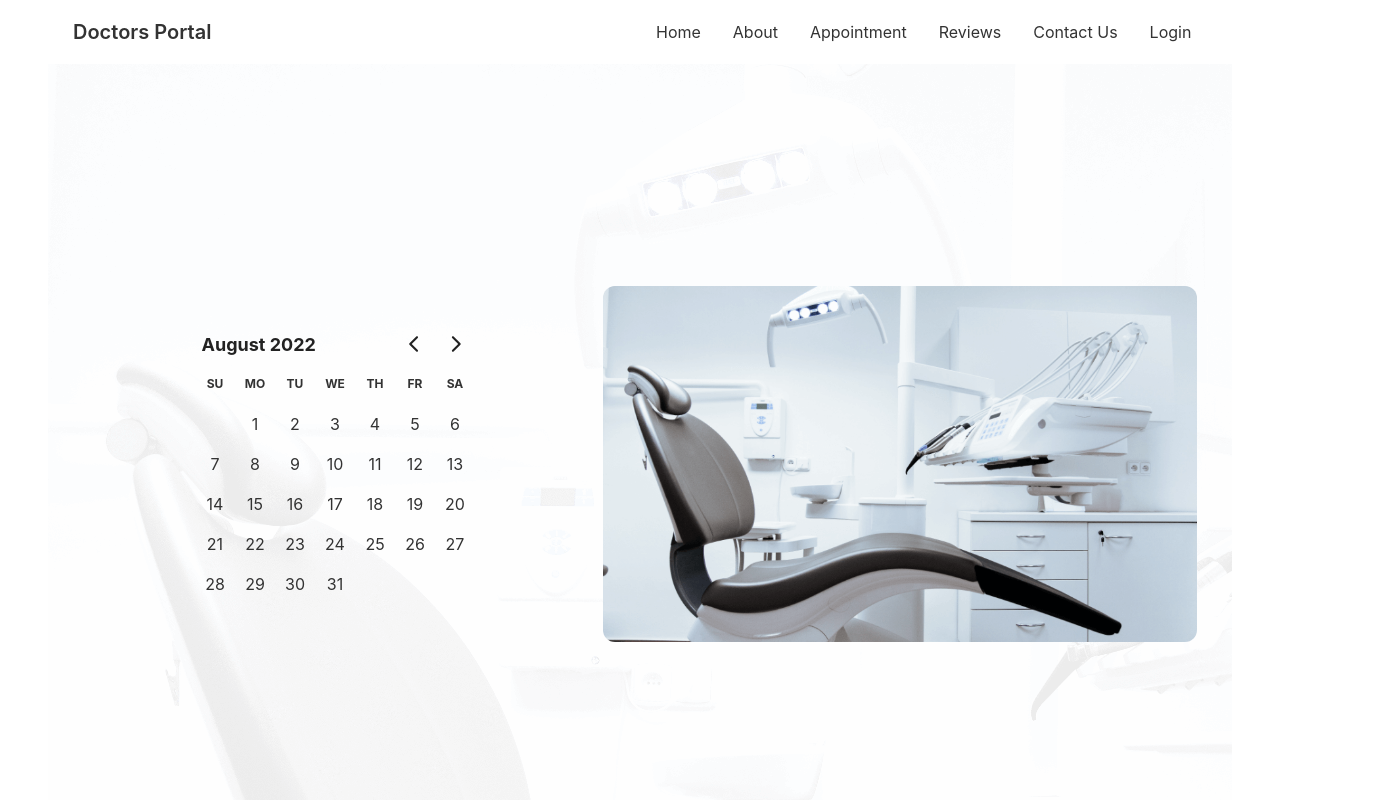
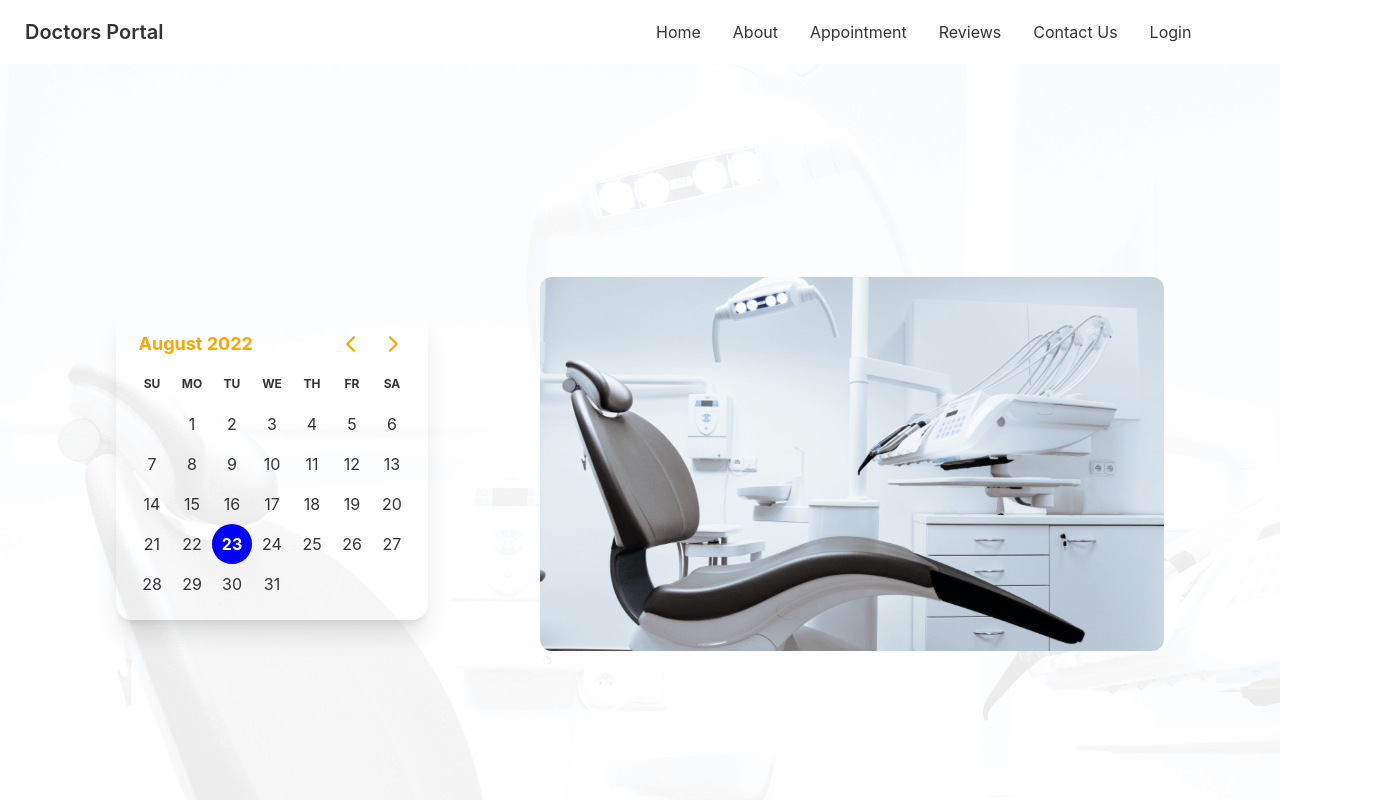
Before and after one commit to pabelmahbub/doctors-portal-client, a React (Create React App) app: page /appointment in a window 1280 px wide. Shown: the top 800 px of the page, 1376 px wide, since content can reach past the window. Built offline with nearby package versions, Linux system fonts and the light colour scheme.

Commit message:
appointment date picker fix

```diff
--- a/src/App.js
+++ b/src/App.js
@@ -10,7 +10,7 @@ import Appointment from './Pages/Appointment/Appointment';
 
 function App() {
   return (
-    <div className='max-w-7xl mx-auto px-12'>
+    <div className='max-w-7xl mx-auto'>
       <Navbar></Navbar>
       <Routes>
         <Route path="/" element={<Home/>} />
--- a/src/Pages/Appointment/AppointmentBanner.js
+++ b/src/Pages/Appointment/AppointmentBanner.js
@@ -8,36 +8,27 @@ import Appointment from './Appointment';
 
 function AppointmentBanner({date,setDate}) {
 
-      const css = `
-  .my-selected:not([disabled]) {
-    font-weight: bold;
-    border: 2px solid currentColor;
-  }
-  .my-selected:hover:not([disabled]) {
-    border-color: blue;
-    color: blue;
-  }
-  .my-today {
-    font-weight: bold;
-    font-size: 140%;
-    color: red;
-  }
-`;
   return (
 <div style={{background: `url(${bg})`}}>
 <div class="hero min-h-screen">
   <div class="hero-content flex-col lg:flex-row-reverse">
-    <img width="594px" height="355px" src={chair}  alt="Shoes" class="rounded-xl" />
-    <div className="px-24">
-                              <DayPicker
-                              styles={{caption: { color:'#222',fontSize:'20px' }}}
-                              modifiersClassNames={{
-                                                            selected: 'my-selected',
-                                                            today: 'my-today'
-                                                          }}
-                              mode="single"
-                              selected={date}
-                              onSelect={setDate}/>
+    <img width="50%" height="40%" src={chair}  alt="Shoes" class="rounded-xl" />
+    <div className="mr-24">
+
+
+
+
+    <div class="card bg-base-130 shadow-xl align-center">
+      <DayPicker
+                                styles={{caption: { color:'orange',fontSize:'20px' }}}
+                                mode="single"
+                                selected={date}
+                                onSelect={setDate}/>
+    </div>
+
+
+
+
 
     </div>
   </div>
--- a/src/Pages/Appointment/AvailableAppointments.js
+++ b/src/Pages/Appointment/AvailableAppointments.js
@@ -4,7 +4,8 @@ import { format } from 'date-fns';
 function AvailableAppointments({date,setDate}) {
   return (
     <div>
-           <h3 className="text-center text-2xl font-bold text-secondary">You have selected {format(date, 'PP')}</h3>
+           <h3 className="text-center text-2xl font-bold text-secondary">Available services on {format(date, 'PP')}</h3>
+           <h5 className="text-center text-1xl text-accent pt-6">Please select a service.</h5>
     </div>
   )
 }
--- a/src/Pages/Home/ContactForm.js
+++ b/src/Pages/Home/ContactForm.js
@@ -15,8 +15,7 @@ function ContactForm() {
       .then((result) => {
           console.log(result.text);
           alert('Message sending successfully!');
-          form ='';
-
+          form="";
       }, (error) => {
           console.log(error.text);
       });
@@ -35,13 +34,13 @@ function ContactForm() {
 
                                  <form ref={form} onSubmit={sendEmail}>
                                  <div>
-                                   <input style={{marginTop:'8px',width:'450px',height:'50px',borderRadius:'8px',paddingLeft:'10px'}}type="text" id="name" required placeholder='Email address' name="user_name"/>
+                                   <input style={{marginTop:'8px',width:'70%',height:'50px',borderRadius:'8px',paddingLeft:'10px'}}type="text" id="name" required placeholder='Email address' name="user_name"/>
                                  </div>
                                  <div>
-                                   <input style={{marginTop:'10px',width:'450px',height:'50px',borderRadius:'8px',paddingLeft:'10px'}} type="email" id="email" required placeholder='Subject' name="user_email"/>
+                                   <input style={{marginTop:'10px',width:'70%',height:'50px',borderRadius:'8px',paddingLeft:'10px'}} type="email" id="email" required placeholder='Subject' name="user_email"/>
                                  </div>
                                  <div>
-                                   <textarea style={{marginTop:'10px',marginBottom:'12px',width:'450px',height:'136px',borderRadius:'8px',paddingLeft:'10px',paddingTop:'5px'}} id="message" required placeholder='Your message' name="message"/>
+                                   <textarea style={{marginTop:'10px',marginBottom:'12px',width:'70%',height:'90px',borderRadius:'8px',paddingLeft:'10px',paddingTop:'5px'}} id="message" required placeholder='Your message' name="message"/>
                                  </div>
 
                              <Primarybutton type="submit" value="Send">Send</Primarybutton>
```
